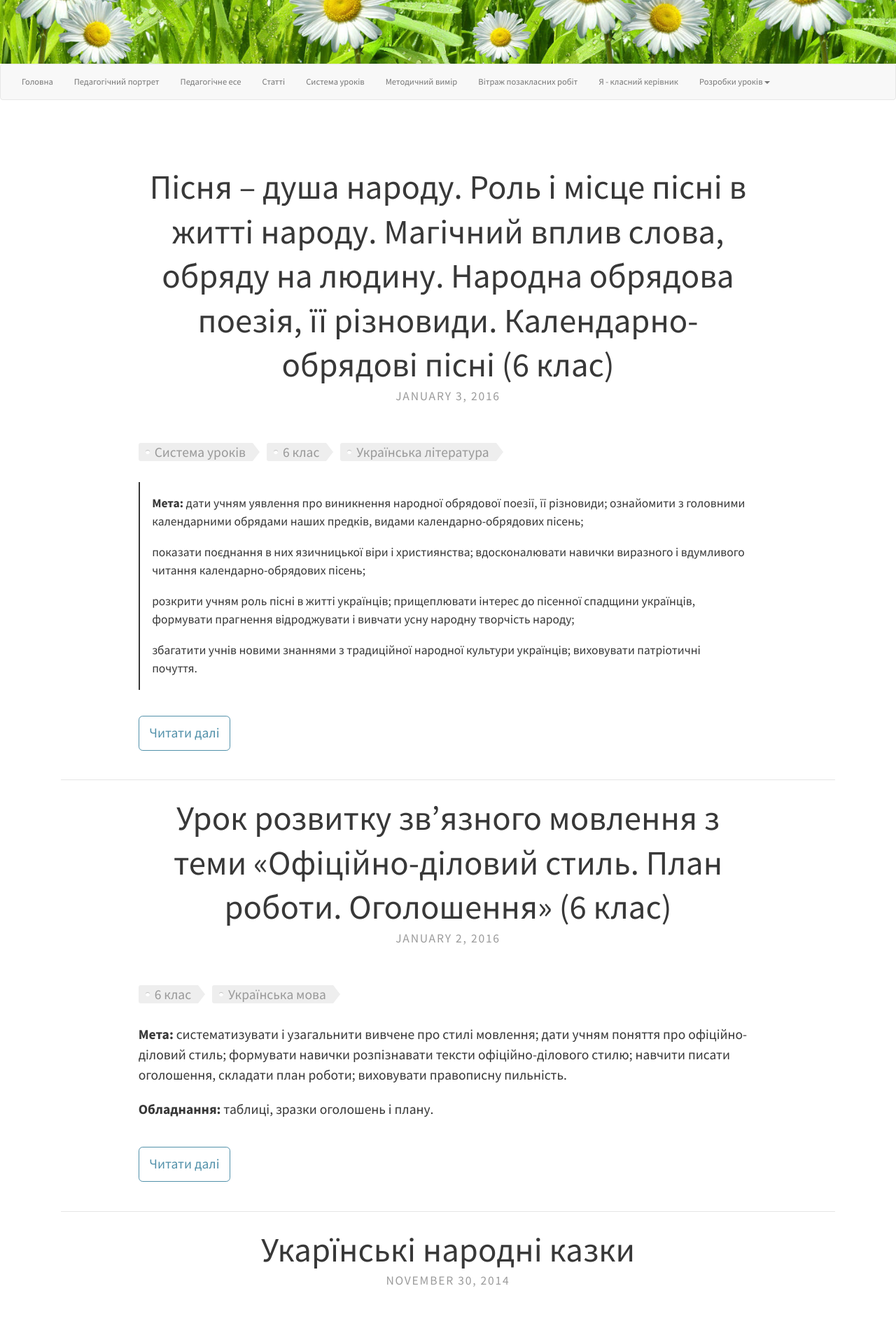
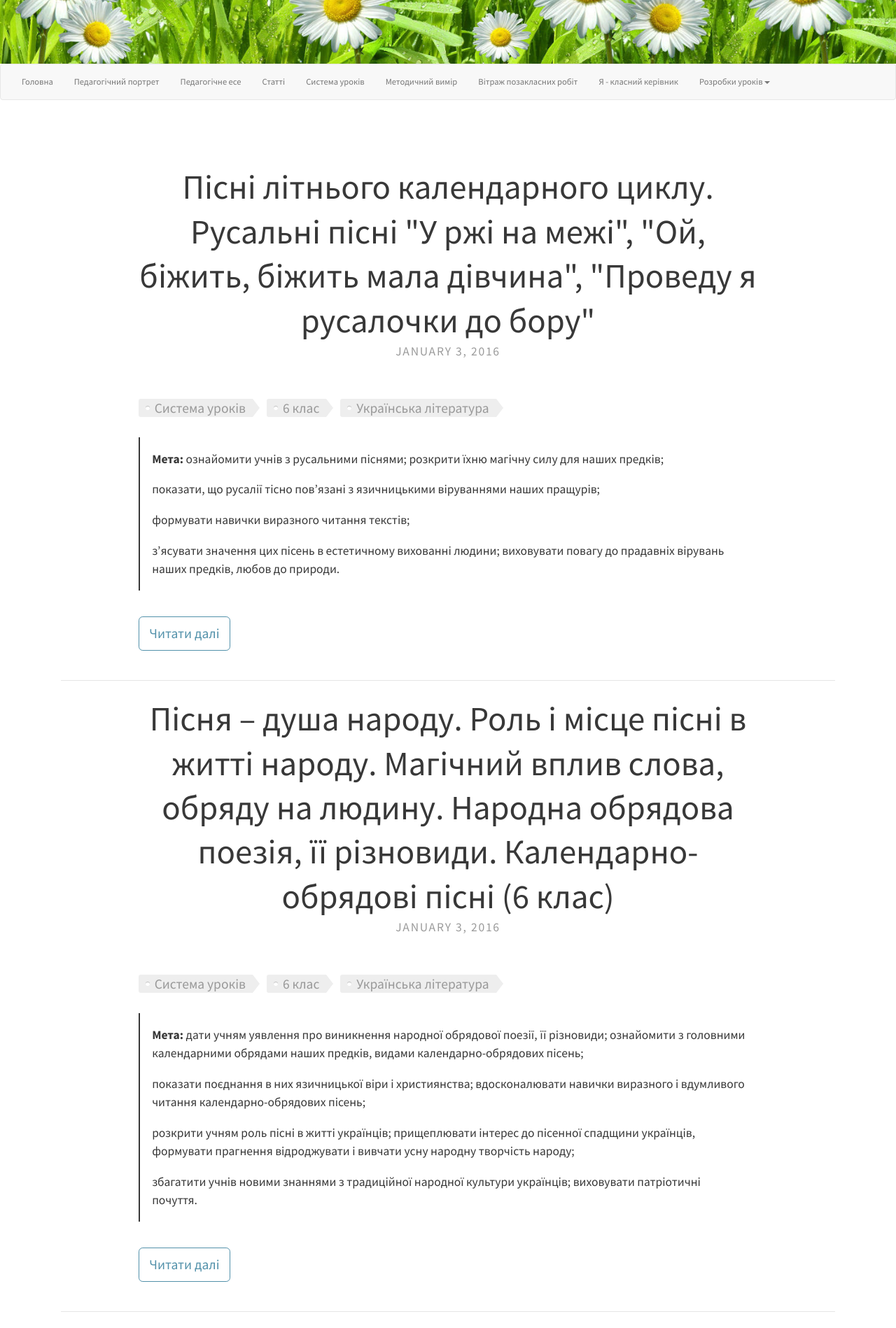
Before and after one commit to tetyanashevchuk/tetyanashevchuk.github.io, a Jekyll site: the page built from blog/index.html, in a window 1280 px wide. Shown: the part 310-2208 px from the top of the page at 70% size. Built offline with Jekyll 4.4.1, drawn with Linux system fonts in a browser that asks for light colours; nearby versions of some CDN libraries; the list of posts is cut into pages by our own code; part of the change alters nothing that is shown.

```diff
--- /dev/null
+++ b/_posts/2016-01-03-6-klass-lit-pisni-litnyogo-kalendarnogo-cyklu.md
@@ -0,0 +1,271 @@
+---
+layout: post
+title: "Пісні літнього календарного циклу. Русальні пісні \"У ржі на межі\", \"Ой, біжить, біжить мала дівчина\", \"Проведу я русалочки до бору\" "
+tags: ["Система уроків", "6 клас", "Українська література"]
+date: 2016-01-02T16:44:01-08:00
+excerpt_separator: "<!--more-->"
+---
+
+> **Мета:** ознайомити учнів з русальними піснями; розкрити їхню магічну
+> силу для наших предків;
+>
+> показати, що русалії тісно пов'язані з язичницькими віруваннями наших
+> пращурів;
+>
+> формувати навички виразного читання текстів;
+>
+> з'ясувати значення цих пісень в естетич­ному вихованні людини;
+> виховувати повагу до прадавніх вірувань наших предків, любов до
+> природи.
+
+<!--more-->
+
+**Обладнання:** збірки обрядових пісень літнього циклу;
+бу­кети сушених трав: аїру, материнки, чебрецю, полину;
+ілюстрації.
+
+**Тип уроку**: урок-роздум.
+
+**Епіграфи:**
+
+ ***Ой зав'ю вінки та на всі святки,*** {: .post-epigraph}
+
+ ***Ой на всі святки, на всі празники...*** {: .post-epigraph}
+
+ *Народна пісня * {: .post-epigraph}
+
+ ***Ой проведу я русалоньку до бору.*** {: .post-epigraph}
+
+ *Народна пісня* {: .post-epigraph}
+
+
+## **<center>Хід уроку</center>**
+
+### I.  ОРГАНІЗАЦІЙНИЙ ЕТАП.
+
+### II\. АКТУАЛІЗАЦІЯ ОПОРНИХ ЗНАНЬ УЧНІВ
+
+#### **1. Бесіда.**
+
+- Які пісенні твори називаються обрядовими? (Пісні, що виконують під
+час обрядів, називають обрядовими.)
+
+- Який твір називають народною піснею? (Народна пісня - невеликий
+усний віршований твір, який співають.)
+
+- Наведіть приклади обрядових пісень. (Учні називають ко­лядки,
+щедрівки, веснянки, русальні, петрівчані, купальські, жни­варські
+пісні.)
+
+#### **2. Слухання учнями пісні "Ой зав'ю вінки".**
+
+<center>Ой зав'ю вінки та на всі святки,</center>
+<center>Ой на всі святки, на всі празники,</center>
+<center>Да рано, рано - на всі празники.</center>
+<center>А в бору сосна колихалася,</center>
+<center>Дочка батенька дожидалася:</center>
+<center>"Ой мій батеньку, мій голубчику,</center>
+<center>Та прибудь к мені хоть на одне літо,</center>
+<center>У мене в тині перед воротами</center>
+<center>Синє море розливається,</center>
+<center>Пани і гетьмани ізбігалися,</center>
+<center>Всі цьому диву дивувалися".</center>
+
+#### **3. Слово вчителя.**
+
+Дівчата завивали вінки під час Зелених свят (Трійці) наприкінці травня - у першій половині червня. У цей час обігріває землю усіма забутий язичницький бог літнього сонця — Хорс. Після рясного травневого дощувін часто дмухає на землю спекотою.
+
+Такої пізньої весни вже з'являються й духи літа, у яких щиро вірили
+наші пращури.
+
+-   Про яких духів ідеться? *(На Зелені святки (Клечальну неділю,
+    Русалчин тиждень) давні українці особливо вшановували зе­лений світ
+    рослин, що його одухотворювали. Добрі духи оселилися у зеленому
+    буянні рослин, інші - у зелених схованках, у водяній безодні.)*
+-   Чому існував звичай прикрашати хату трійчанським зіллям*? (Пахучі
+    трави - це жертви Берегиням. Звичай вносити до хати зілля —
+    материнку, полин, аїр, чебрець - означав запросити русалок, бо вони
+    живуть не лише у воді, а й у травах і квітах.)*
+
+### ІІІ. МОТИВАЦІЯ НАВЧАЛЬНОЇ ДІЯЛЬНОСТІ ШКОЛЯРІВ.
+
+ Робота з епіграфами.
+
+### IV\. СПРИЙНЯТТЯ ТА ЗАСВОЄННЯ УЧНЯМИ НАВЧАЛЬНОГО МА­ТЕРІАЛУ.
+
+#### **1. Бесіда.**
+
+- Чому русалок називають "ніжними й сумними?" *(Кажуть, що ці міфічні
+істоти - це душі померлих нехрещених дітей або душі тих дівчат, які
+померли перед вінчанням, або молодих жінок, що втопилися.)*
+- Якими ви уявляєте цих дівчат? *(Вродливі, стрункі, зеле­ноокі, з
+розпущеним блискучим довгим волоссям, блідим обличчям. Голівки
+заквітчані водяними лілеями, польовими квітами. Одяг­нені русалки в
+довгі - аж до п'ят - білі сорочки.)*
+
+***Учитель.*** У перший день Трійці русалок "виводили з села". Дівчата
+в полі готували спільний обід - тризну, заквітчували себе вінками й,
+узявшись за руки, йшли співаючи.
+
+#### **2. Читання учителем напам'ять русальної пісні "Ой проведу я русалоньки до бору".**
+
+ <center>Ой проведу я русалоньки до бору,</center>
+ <center>Сама вернуся додому!</center>
+ <center>Проводили русалочки, проводили,</center>
+ <center>Щоб до нас вже русалочки не ходили,</center>
+ <center>Да нашого житечка не ламали</center>
+ <center>Да наших дівочок не лоскотали,</center>
+ <center>Бо наше житечко в колосочку,</center>
+ <center>А наші дівоньки у віночку...</center>
+
+#### **3. Робота з текстом.**
+
+ - Яка картина постає у вашій уяві після прослуховування цього твору?
+ - Як ви гадаєте, які почуття сповнювали душі дівчат?
+ - З якою метою юнки співали цю пісню? *(Щоб задобрити русалок.)*
+- Що робили дівчата зі своїми віночками після "русалій"? *(Викидали їх
+на город, щоб був щедрий урожай.)*
+
+***Учитель.*** Другою особливістю русальних пісень є прохання русалок,
+щоб дівчата їм дали сорочки, а жінки - намітки.
+
+#### **4. Виразне читання напам'ять учителем пісні "У ржі, на межі".**
+
+ <center>У ржі, на межі, на кривій березі</center>
+ <center>Там сиділа русалка.</center>
+ <center>Просила русалка в дівочок сорочки:</center>
+ <center>- Ви, дівочки, подружки, Да дайте мні сорочки,</center>
+ <center>Хоча худенькую, да аби біленькую,</center>
+ <center>Хоч не біленькую, да тоненькую!</center>
+
+#### **5. Робота з текстом.**
+
+- Опишіть картину, яка постає перед вами під час прослуховування цього
+ твору.
+- Якими словами русалка зверталася до дівочок? Як назива­ють ці
+ художні означення?
+- Чи відгукувалися дівчата на прохання русалки? *(Так, жін­ки та
+ дівчата в ці дні вивішували в лісі, у гаю на деревах шматки полотна як
+ своєрідне жертвопринесення русалкам.)*
+
+***Учитель.*** Як ми вже говорили, Зелені свята - час русалок, і тоді
+ ці сумні дівчата стають ой якими невгамовними!
+
+ **6. Виразне читання пісні "Ой біжить, біжить мала дівчина".**
+
+ <center>Ой біжить, біжить мала дівчина,</center>
+ <center>А за нею русалочка:</center>
+ <center>- Послухай мене, красна панно,</center>
+ <center>Загадаю тобі три загадочки.</center>
+ <center>Як угадаєш - до батька пущу,</center>
+ <center>Не вгадаєш - до себе візьму.</center>
+ <center>Ой що росте та без кореня,</center>
+ <center>Ой що біжить та без повода,</center>
+ <center>Ой що цвіте та без цвіточок?</center>
+ <center>Панночка загадок не вгадала</center>
+ <center>- Русалочка панночку залоскотала.</center>
+
+#### **7. Робота з текстом.**
+
+- У якій формі побудована пісня? *(У формі діалогу).*
+-   Якими словами називає русалка дівчину? Які ще традиційні українські
+звертання ви знаєте?
+-   Чи відомі вам відгадки до загадок, які згадуються у пісні?
+
+***Учитель.*** П. Чубинський у книжці «Труди етнографічно-статистичної
+експедиції в Західноукраїнський край» зазначав, що в окремих регіонах
+дівчина з пісні знає правильну відповідь і дає її, що й рятує її від
+русалок. Ось варіант цієї пісні:
+
+ <center>Ой біжить, біжить мала дівчина,</center>
+ <center>А за нею русалочка:</center>
+ <center>- Послухай мене, красна панно,</center>
+ <center>Загадаю тобі три загадочки.</center>
+ <center>Як угадаєш - до батька пущу,</center>
+ <center>Не вгадаєш - до себе візьму.</center>
+ <center>Ой що росте та без кореня,</center>
+ <center>Ой що біжить та без повода,</center>
+ <center>Ой що цвіте та без цвіту?</center>
+ <center>- Камінь росте без коріння,</center>
+ <center>Вода біжить без повода,</center>
+ <center>Папороть росте да без цвіту.</center>
+
+- У чому виявляється підступність русалок? *(Якщо десь у лісі чи на
+березі ставка побачать парубків і дівчат, то намагаються заманити їх у
+свої ігрища, а потім залоскотати до смерті.)*
+- Як іще інакше називають цих міфічних істот? *(Лоскотухами.)*
+- Чи можна відігнати русалок? *(Треба мати при собі полин, любисток,
+м'яту, часник... Пахучими травами - любистком, ма­теринкою, чебрецем,
+м'ятою встеляли підлогу, їх розвішували в оселі.)*
+
+### V. ЗАКРІПЛЕННЯ ВИВЧЕНОГО.
+
+#### **«Мікрофон»:**
+
+-   Які ще види фольклору, невеликі за обсягом, використовуються у
+    русальних піснях? *(Загадки)*
+-   Який жанр фольклору нагадують русальні пісні? *(Казку)*
+-   Знайдіть у русальних піснях рядки, що починаються однаково. Навіщо,
+    на вашу думку автор використав цей прийом?
+
+Хоча худенькую, да аби біленькую,
+
+Хоч не біленькую, да тоненькую! *( «У ржі на межі…» )*
+
+Ой що росте та без кореня,
+
+Ой що біжить та без повода,
+
+Ой що цвіте та без цвіточок? *(«Ой, біжить, біжить мала дівчина…» )*
+
+Да нашого житечка не ламали
+
+Да наших дівочок не лоскотали. *( «Проведу я русалочки до бору…» )*
+
+*(Повторюються звуки, слова та словосполучення на початку віршованих
+рядків. Цей художній засіб називається **єдинопочатком** або
+**анафорою**).*
+
+***Учитель.*** Та найголовніше - русальні пісні, які, немов
+бальзам**,** заспокоювали душу, веселили русалок цілий Русальний
+тиж­день або Клечальну неділю.
+
+-   Чому ці пісні є величальними? *(Вони славлять буяння рослинності,
+    життєдайності сонця.)*
+
+"Отже, русалії - це звичаї поминання предків. У час, коли цвіли жита,
+люди боялися, щоб із цвітом не сталося чогось лихого. Тому й
+зверталися до предків, прохаючи захисту, приносячи їм жертву. На
+могилах влаштовували тризни. Ці звичаї збереглися й досі" *(Галина
+Лозко).*
+
+### VІ. ПІДБИТТЯ ПІДСУМКІВ УРОКУ.
+
+#### **Вікторина "Ерудит".**
+
+- Чи можуть русалки стати людині в пригоді? *(Домогтися прихильності
+русалок досить легко: потрібно, маючи за поясом по­лин, таємно від
+усіх піти до річки, сплести віночок і кинути його русалці. За такий
+дарунок вона виконає будь-яке ваше бажання, адже русалки, як і всі
+дівчата, дуже люблять дарунки.)*
+- Як називаються дні, присвячені русалкам? *(Зелені свята. Клечальний,
+або Русальний тиждень.)*
+- Коли зеленим клечанням прикрашають хати? *(У суботу, напередодні
+свят.)*
+- У який день жінки не повинні працювати й чому? *(У Зеле­ний четвер,
+щоб не розгнівати русалок.)*
+- Що робили, якщо необхідно було принести води? *(До кри­ниці вкидали
+полин.)*
+- Як ще називають Зелений четвер? *(Русальним або Мавсь­ким Великоднем
+).*
+- Як називається десятий день Зелених свят? *(День русалок.)*
+- Як святкували його? *(Цього дня люди готували просто неба різні
+страви і пригощали один одного. Господині збризкували молоком шлях, що
+по ньому корови йшли на пасовисько. Господарі на межах своїх полів
+клали по шматкові хліба.)*
+
+### VI\. ДОМАШНЄ ЗАВДАННЯ
+
+Підготувати усну відповідь на запитання "Чому звичай вшано­вувати
+природу на християнські Зелені свята та на Купала зберігся до нашого
+часу?"
--- a/css/specific.css
+++ b/css/specific.css
@@ -115,3 +115,8 @@ a.button:hover {
 .img-container {
   position:relative;
 }
+
+/*markdown epigraph*/
+.post-epigraph{
+     text-align: right;
+}
```
